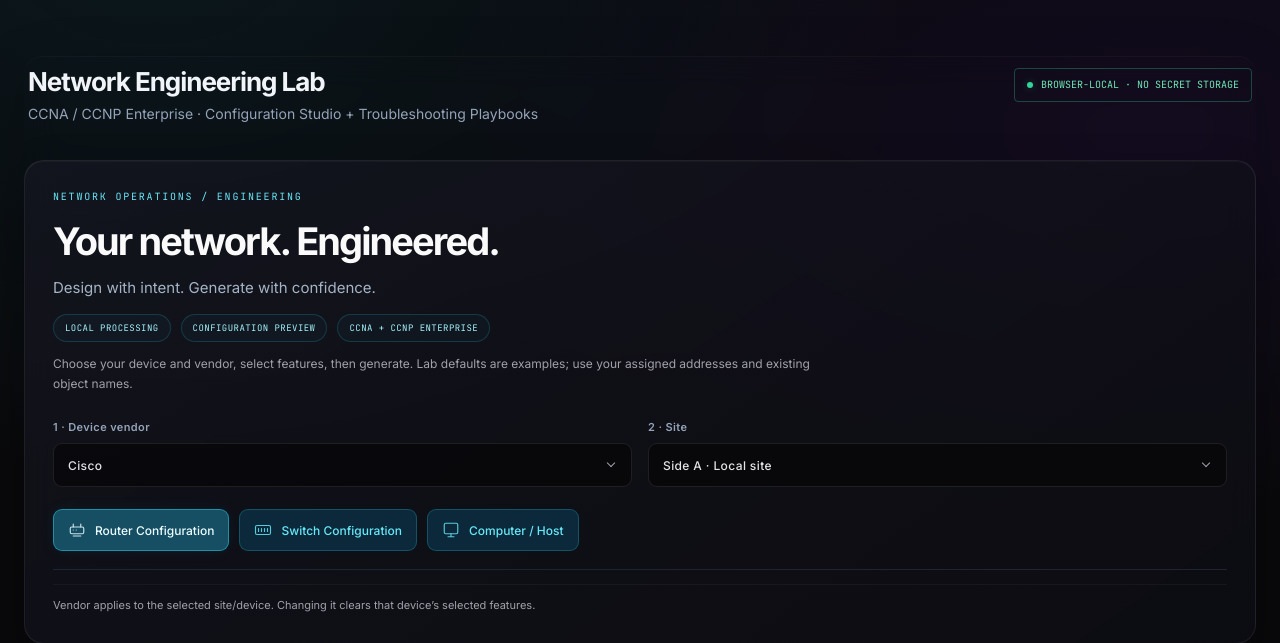
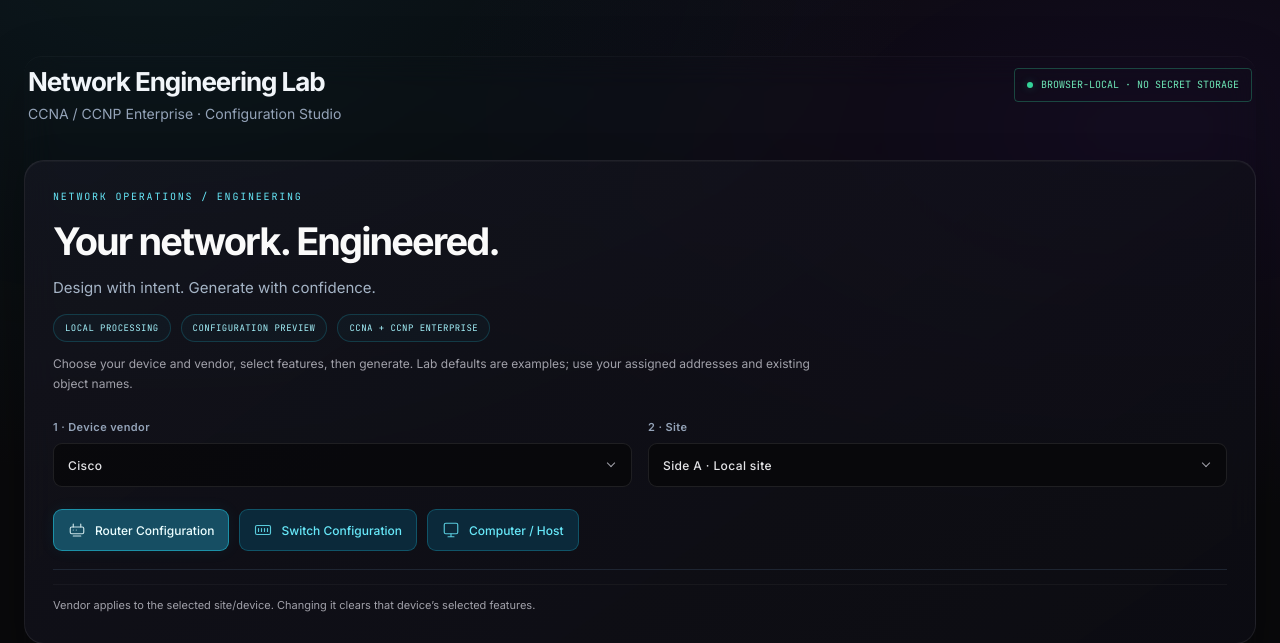
Before and after one commit to giorgikukulava12345-bit/sysadmin-dashboard, a Flask app: page / in a window 1280 px wide. Shown: the part 63-706 px from the top of the page. Run offline with Flask 3, Linux system fonts and the light colour scheme; some libraries are stand-ins or nearby versions.

Commit message:
Keep configuration studio subtitle focused

```diff
--- a/templates/vpn/configurator.html
+++ b/templates/vpn/configurator.html
@@ -3,7 +3,7 @@
   <div class="flex flex-wrap items-start justify-between gap-4 mb-6">
     <div>
       <h2 id="vpn-title" class="font-mono text-xl font-bold text-slate-100">Network Engineering Lab</h2>
-      <p class="text-sm text-slate-400 mt-2 max-w-2xl">CCNA / CCNP Enterprise · Configuration Studio + Troubleshooting Playbooks</p>
+      <p class="text-sm text-slate-400 mt-2 max-w-2xl">CCNA / CCNP Enterprise · Configuration Studio</p>
     </div>
     <span class="noc-security-badge font-mono text-[10px] text-emerald-300 border border-emerald-400/30 rounded px-3 py-2"><span class="noc-security-dot" aria-hidden="true"></span>BROWSER-LOCAL · NO SECRET STORAGE</span>
   </div>
```
